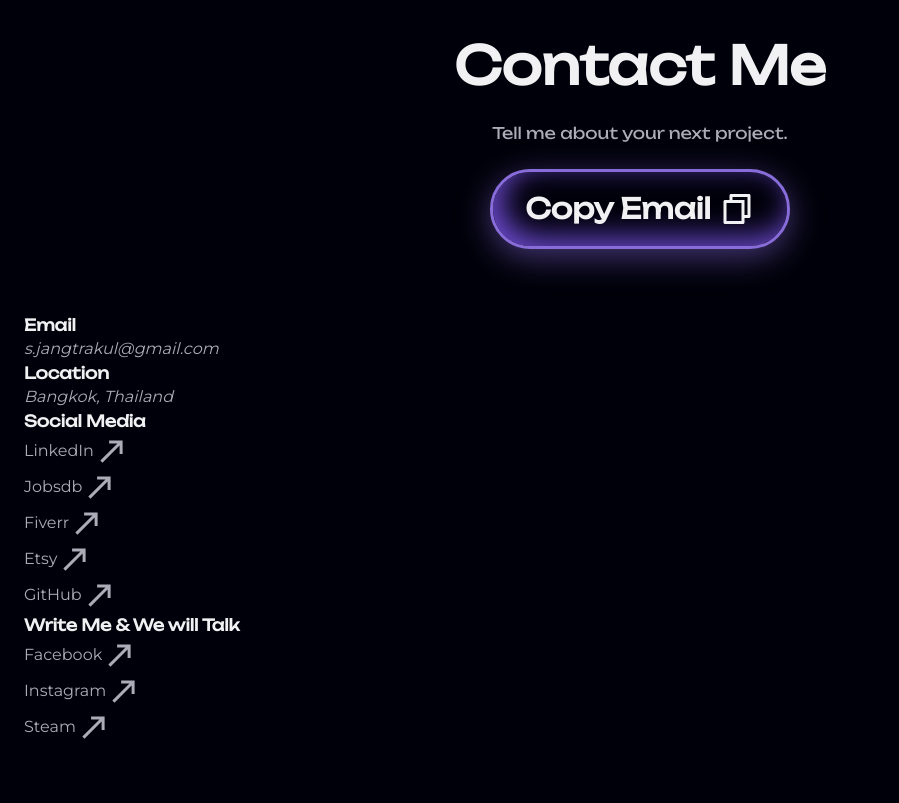
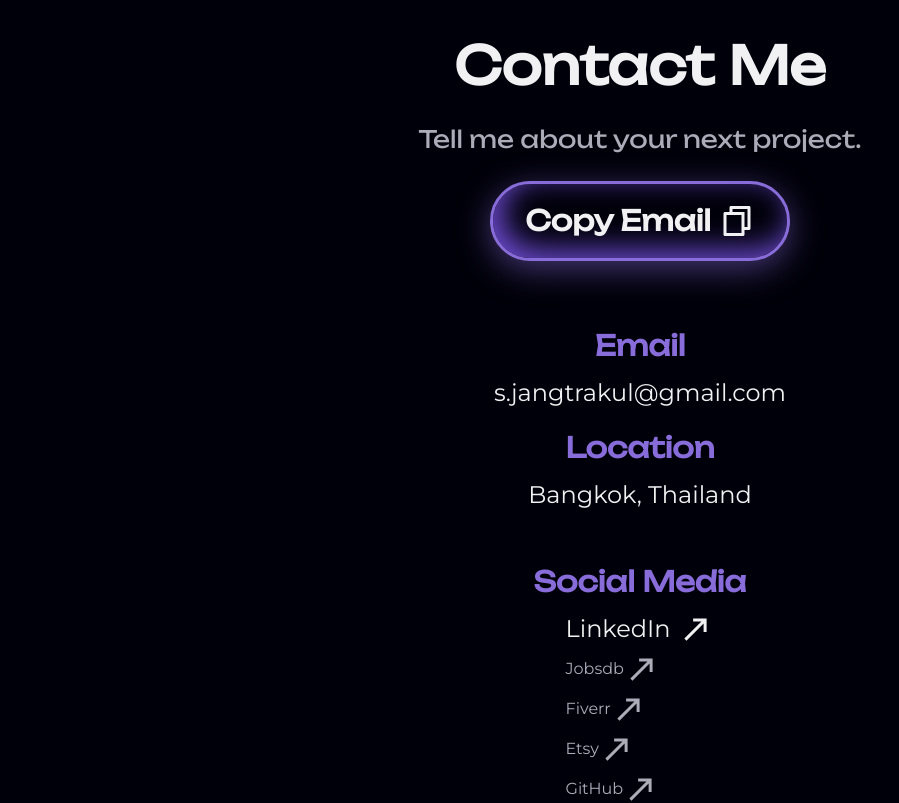
Before and after one commit to Pannnomaly/my-portfolio, a React (Vite) app: page / in a window 1280 px wide. Shown: the part 6380-7183 px from the top of the page, without its empty margins (0-899 px from the left). Before the commit the page ends 7157 px from the top, so only its background shows below. Built offline with nearby package versions, Linux system fonts and the light colour scheme.

Commit message:
style(contact): add styling to contact section

```diff
--- a/src/components/Contact.jsx
+++ b/src/components/Contact.jsx
@@ -9,7 +9,7 @@ export default function Contact ()
                     <div className="text-center">
                         <h2 className="mb-4 text-[2rem] md:text-[2.5rem] lg:text-[3rem] xl:text-[3.25rem]">Contact Me</h2>
 
-                        <p className="font-unbounded mb-6">
+                        <p className="font-unbounded mb-6 text-[1.25rem] md:text-[1.5rem]">
                             Tell me about your next project.
                         </p>
 
@@ -20,24 +20,24 @@ export default function Contact ()
                         </div>
                     </div>
 
-                    <div>
-                        <div>
-                            <div>
-                                <h3>Email</h3>
-                                <address>s.jangtrakul@gmail.com</address>
+                    <div className="grid gap-y-12">
+                        <div className="gap-y-4">
+                            <div className="mb-4">
+                                <h3 className="text-[1.25rem] md:text-[1.5rem] lg:text-[1.75rem] text-(--first-color) text-center mb-2">Email</h3>
+                                <address className="text-(--title-color) not-italic font-medium text-center text-[1.25rem] md:text-[1.5rem]">s.jangtrakul@gmail.com</address>
                             </div>
 
                             <div>
-                                <h3>Location</h3>
-                                <address>Bangkok, Thailand</address>
+                                <h3 className="text-[1.25rem] md:text-[1.5rem] lg:text-[1.75rem] text-(--first-color) text-center mb-2">Location</h3>
+                                <address className="text-(--title-color) not-italic font-medium text-center text-[1.25rem] md:text-[1.5rem]">Bangkok, Thailand</address>
                             </div>
                         </div>
 
                         <div>
-                            <h3>Social Media</h3>
+                            <h3 className="text-[1.25rem] md:text-[1.5rem] lg:text-[1.75rem] text-(--first-color) text-center mb-2">Social Media</h3>
 
-                            <div>
-                                <a className="flex items-center" href="https://www.linkedin.com/in/supawith-jangtrakul-8920173a4/" target="_blank">
+                            <div className="grid grid-cols-[max-content] justify-center gap-y-1">
+                                <a id="contact-link" className="flex items-center text-[1.25rem] md:text-[1.5rem] text-(--title-color) font-medium justify-between gap-x-2" href="https://www.linkedin.com/in/supawith-jangtrakul-8920173a4/" target="_blank">
                                     <span>LinkedIn</span>
                                     <svg className="w-6 h-6 md:w-7 md:h-7 lg:w-9 lg:h-9 shrink-0 font-normal" xmlns="http://www.w3.org/2000/svg" viewBox="0 0 24 24" fill="currentColor"><path d="M5.63589 19.7784L4.22169 18.3644L15.657 6.92908L10.0712 6.92908V4.92908L19.0712 4.92908L19.0712 13.9291H17.0712L17.0712 8.34326L5.63589 19.7784Z"></path></svg>
                                 </a>
@@ -65,9 +65,9 @@ export default function Contact ()
                         </div>
 
                         <div>
-                            <h3>Write Me & We will Talk</h3>
+                            <h3 className="text-[1.25rem] md:text-[1.5rem] lg:text-[1.75rem] text-(--first-color) text-center mb-2">Write Me & We will Talk</h3>
 
-                            <div>
+                            <div className="grid grid-cols-[max-content] justify-center gap-y-1">
                                 <a className="flex items-center" href="https://www.facebook.com/pann.supawith.jangtrakul" target="_blank">
                                     <span>Facebook</span>
                                     <svg className="w-6 h-6 md:w-7 md:h-7 lg:w-9 lg:h-9 shrink-0 font-normal" xmlns="http://www.w3.org/2000/svg" viewBox="0 0 24 24" fill="currentColor"><path d="M5.63589 19.7784L4.22169 18.3644L15.657 6.92908L10.0712 6.92908V4.92908L19.0712 4.92908L19.0712 13.9291H17.0712L17.0712 8.34326L5.63589 19.7784Z"></path></svg>
--- a/src/index.css
+++ b/src/index.css
@@ -454,3 +454,12 @@
 #service-button svg {
     transition: rotate .4s;
 }
+
+#contact-link {
+    transition: transform .4s, color .4s;
+}
+
+#contact-link:hover {
+    transform: translateX(.35rem);
+    color: var(--text-color);
+}
```
